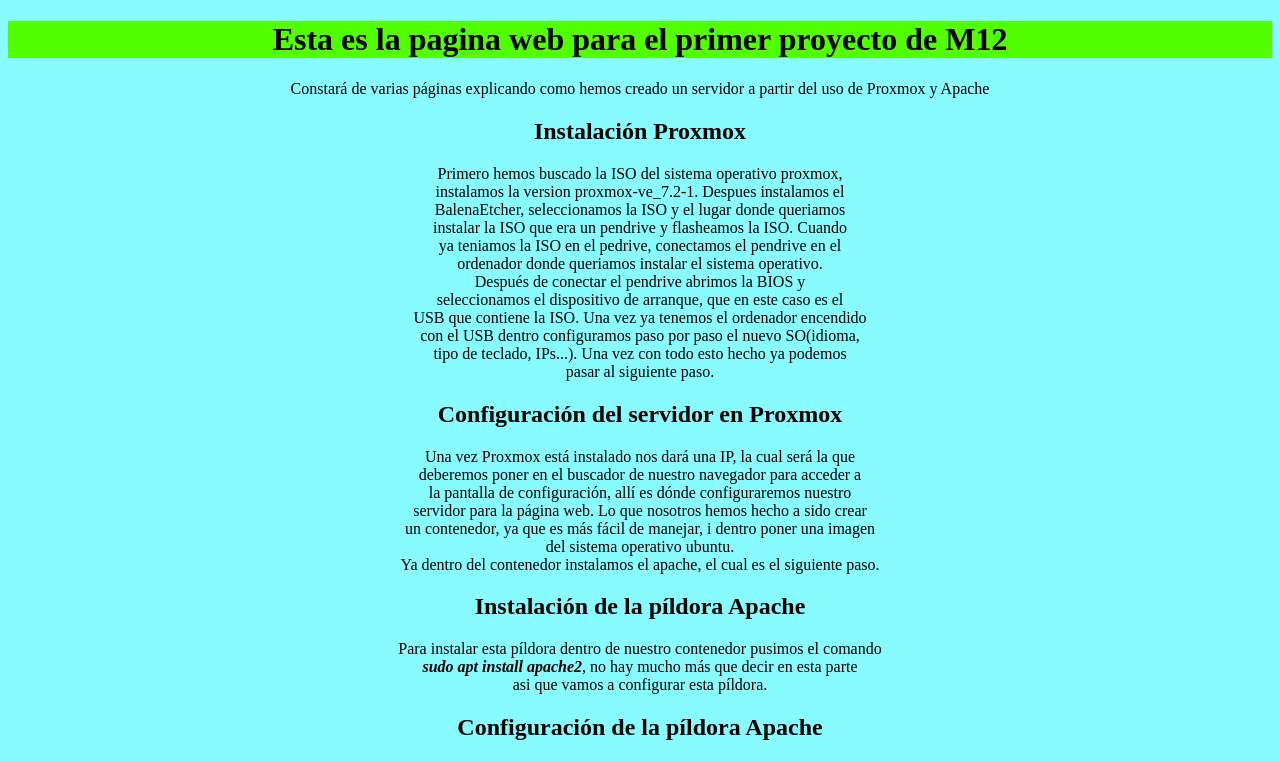
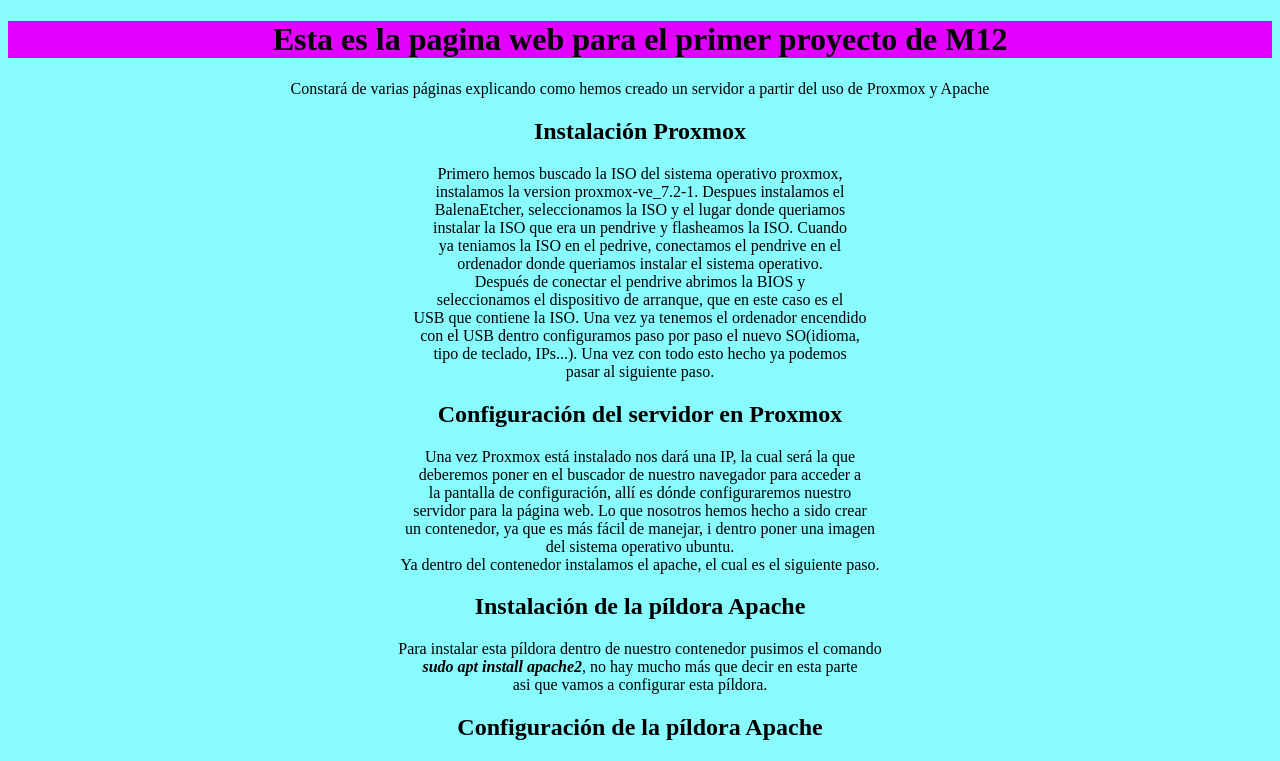
Before and after one commit to Geriii9/termotanquederaviolis, a plain HTML site: page index.html in a window 1280 px wide. Shown: the top 761 px of the page. Drawn offline with Linux system fonts and the light colour scheme.

Commit message:
cambio color bg

```diff
--- a/index.css
+++ b/index.css
@@ -4,7 +4,7 @@ body {
 }
 
 #titulo {
-  background-color: rgb(81, 255, 0);
+  background-color: rgb(225, 0, 255);
 }
 
 .titulo {
```
